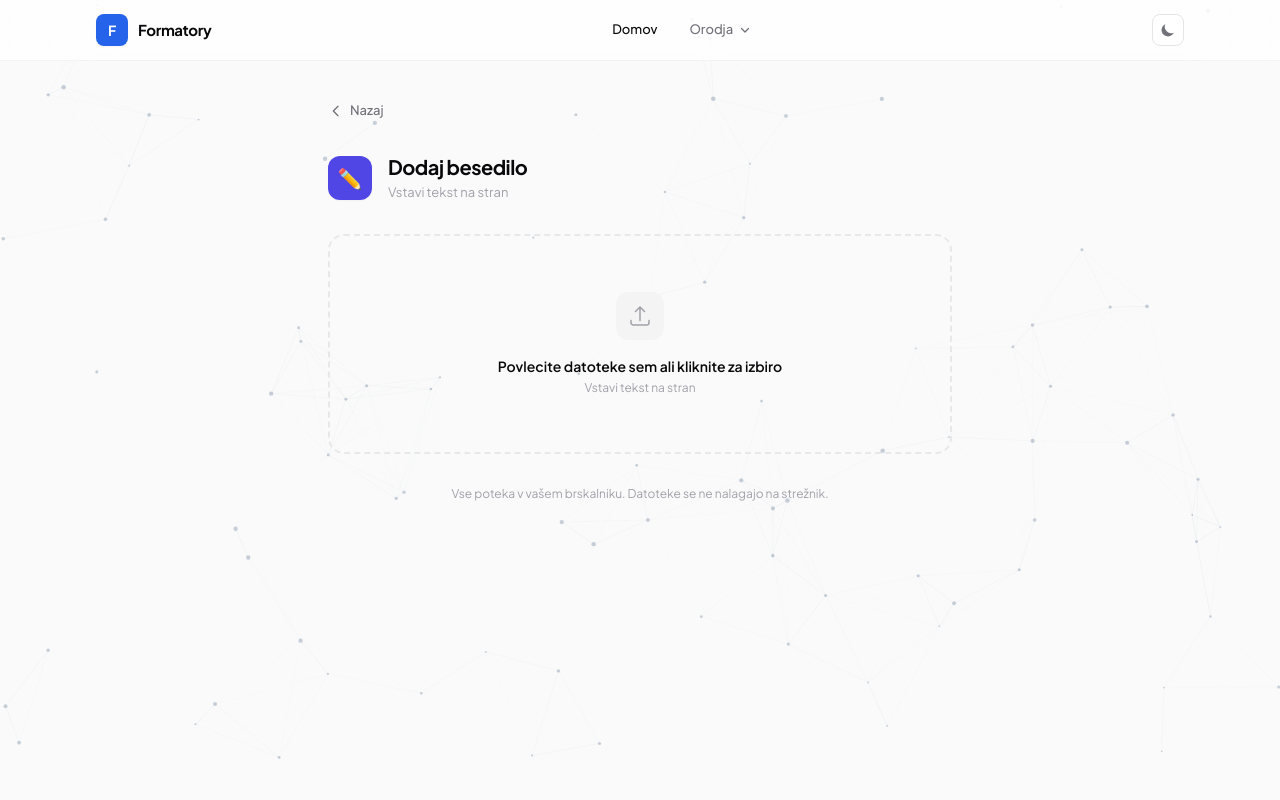
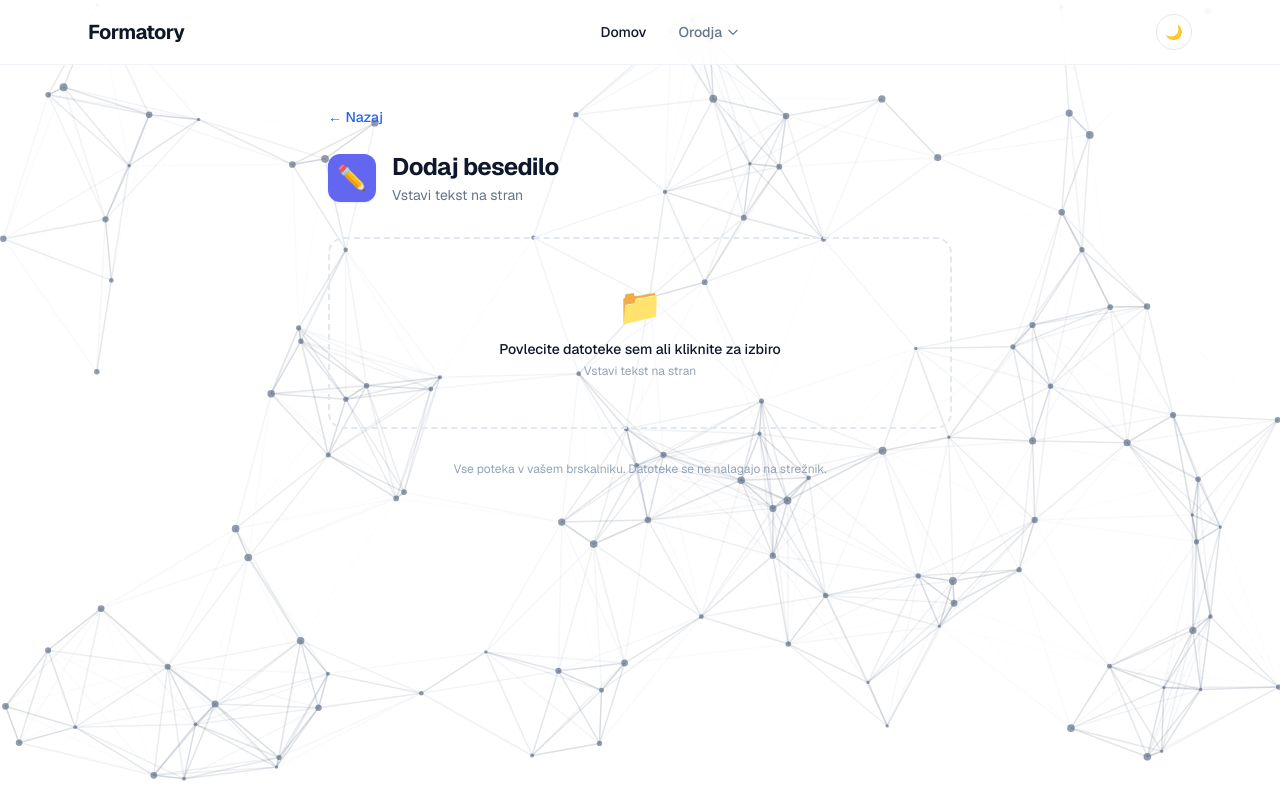
Before and after one commit to DaliborLegen/formatory, a Next.js app: page /orodje/add_text in a window 1280 px wide. Built offline with nearby package versions, Linux system fonts and the light colour scheme.

Commit message:
Revert "Redesign UI with frontend-design skill — refined typography, layout, animations"
This reverts commit 168179193c72c8d23ed3e0f2b463b28b136f0501.

```diff
--- a/src/app/globals.css
+++ b/src/app/globals.css
@@ -1,48 +1,43 @@
 @import "tailwindcss";
 
 :root {
-  --bg: #FAFAFA;
-  --bg2: #F4F4F5;
+  --bg: #FFFFFF;
+  --bg2: #F7F8FA;
   --surface: #FFFFFF;
-  --surface-hover: #FAFAFA;
-  --text: #09090B;
-  --text2: #71717A;
-  --text3: #A1A1AA;
+  --surface-hover: #F5F7FA;
+  --text: #0F172A;
+  --text2: #64748B;
+  --text3: #94A3B8;
   --accent: #2563EB;
   --accent-hover: #1D4ED8;
-  --accent-soft: #EFF6FF;
-  --accent2: #059669;
-  --red: #DC2626;
-  --orange: #EA580C;
-  --purple: #7C3AED;
-  --pink: #DB2777;
-  --teal: #0891B2;
-  --indigo: #4F46E5;
-  --yellow: #CA8A04;
-  --mint: #0D9488;
-  --brown: #92400E;
-  --border: #E4E4E7;
-  --divider: #F4F4F5;
+  --accent2: #10B981;
+  --red: #EF4444;
+  --orange: #F97316;
+  --purple: #8B5CF6;
+  --pink: #EC4899;
+  --teal: #06B6D4;
+  --indigo: #6366F1;
+  --yellow: #EAB308;
+  --mint: #14B8A6;
+  --brown: #A16207;
+  --border: #E2E8F0;
+  --divider: #F1F5F9;
   --bar: #FFFFFF;
-
-  --shadow-xs: 0 1px 2px rgba(0,0,0,0.04);
-  --shadow: 0 1px 3px rgba(0,0,0,0.06), 0 1px 2px rgba(0,0,0,0.04);
-  --shadow-md: 0 4px 12px rgba(0,0,0,0.06), 0 1px 3px rgba(0,0,0,0.04);
-  --shadow-lg: 0 12px 40px rgba(0,0,0,0.08), 0 4px 12px rgba(0,0,0,0.04);
-  --shadow-xl: 0 20px 60px rgba(0,0,0,0.1), 0 8px 20px rgba(0,0,0,0.04);
+  --shadow: 0 1px 3px rgba(15, 23, 42, 0.06), 0 1px 2px rgba(15, 23, 42, 0.04);
+  --shadow-md: 0 4px 6px -1px rgba(15, 23, 42, 0.07), 0 2px 4px -2px rgba(15, 23, 42, 0.05);
+  --shadow-lg: 0 10px 25px -3px rgba(15, 23, 42, 0.08), 0 4px 6px -4px rgba(15, 23, 42, 0.04);
 }
 
 .dark {
-  --bg: #09090B;
-  --bg2: #18181B;
-  --surface: #18181B;
-  --surface-hover: #27272A;
-  --text: #FAFAFA;
-  --text2: #A1A1AA;
-  --text3: #52525B;
+  --bg: #0B0F1A;
+  --bg2: #111827;
+  --surface: #1E293B;
+  --surface-hover: #334155;
+  --text: #F1F5F9;
+  --text2: #94A3B8;
+  --text3: #475569;
   --accent: #3B82F6;
   --accent-hover: #60A5FA;
-  --accent-soft: #172554;
   --accent2: #34D399;
   --red: #F87171;
   --orange: #FB923C;
@@ -53,15 +48,12 @@
   --yellow: #FACC15;
   --mint: #2DD4BF;
   --brown: #D97706;
-  --border: #27272A;
-  --divider: #18181B;
-  --bar: #09090B;
-
-  --shadow-xs: 0 1px 2px rgba(0,0,0,0.3);
-  --shadow: 0 1px 3px rgba(0,0,0,0.4), 0 1px 2px rgba(0,0,0,0.3);
-  --shadow-md: 0 4px 12px rgba(0,0,0,0.4), 0 1px 3px rgba(0,0,0,0.3);
-  --shadow-lg: 0 12px 40px rgba(0,0,0,0.5), 0 4px 12px rgba(0,0,0,0.3);
-  --shadow-xl: 0 20px 60px rgba(0,0,0,0.6), 0 8px 20px rgba(0,0,0,0.3);
+  --border: #1E293B;
+  --divider: #1E293B;
+  --bar: #0F172A;
+  --shadow: 0 1px 3px rgba(0, 0, 0, 0.3), 0 1px 2px rgba(0, 0, 0, 0.2);
+  --shadow-md: 0 4px 6px -1px rgba(0, 0, 0, 0.3), 0 2px 4px -2px rgba(0, 0, 0, 0.2);
+  --shadow-lg: 0 10px 25px -3px rgba(0, 0, 0, 0.4), 0 4px 6px -4px rgba(0, 0, 0, 0.2);
 }
 
 @theme inline {
@@ -74,7 +66,6 @@
   --color-txt3: var(--text3);
   --color-accent: var(--accent);
   --color-accent-hover: var(--accent-hover);
-  --color-accent-soft: var(--accent-soft);
   --color-accent2: var(--accent2);
   --color-red: var(--red);
   --color-orange: var(--orange);
@@ -88,13 +79,11 @@
   --color-border: var(--border);
   --color-divider: var(--divider);
   --color-bar: var(--bar);
-  --font-sans: var(--font-jakarta);
-  --font-display: var(--font-display);
-  --shadow-xs: var(--shadow-xs);
+  --font-sans: var(--font-geist-sans);
+  --font-mono: var(--font-geist-mono);
   --shadow-sm: var(--shadow);
   --shadow-md: var(--shadow-md);
   --shadow-lg: var(--shadow-lg);
-  --shadow-xl: var(--shadow-xl);
 }
 
 body {
@@ -108,43 +97,21 @@ body {
   scrollbar-color: var(--border) transparent;
 }
 
-/* Staggered entrance animation */
-@keyframes fadeUp {
-  from { opacity: 0; transform: translateY(16px); }
-  to { opacity: 1; transform: translateY(0); }
+/* Subtle grid pattern background */
+.bg-grid {
+  background-image:
+    linear-gradient(to right, var(--divider) 1px, transparent 1px),
+    linear-gradient(to bottom, var(--divider) 1px, transparent 1px);
+  background-size: 60px 60px;
 }
 
-.animate-fade-up {
-  animation: fadeUp 0.5s ease-out both;
+/* Decorative gradient blob */
+.blob-accent {
+  position: absolute;
+  width: 500px;
+  height: 500px;
+  border-radius: 50%;
+  background: radial-gradient(circle, var(--accent) 0%, transparent 70%);
+  opacity: 0.04;
+  pointer-events: none;
 }
-
-/* Smooth card hover lift */
-@keyframes shimmer {
-  0% { background-position: -200% 0; }
-  100% { background-position: 200% 0; }
-}
-
-/* Pill badge styling */
-.badge {
-  display: inline-flex;
-  align-items: center;
-  gap: 4px;
-  padding: 4px 10px;
-  border-radius: 9999px;
-  font-size: 11px;
-  font-weight: 600;
-  letter-spacing: 0.02em;
-}
-
-/* Section divider with accent */
-.section-bar::before {
-  content: '';
-  position: absolute;
-  left: 0;
-  top: 50%;
-  transform: translateY(-50%);
-  width: 3px;
-  height: 16px;
-  border-radius: 3px;
-  background: var(--accent);
-}
--- a/src/app/layout.tsx
+++ b/src/app/layout.tsx
@@ -1,36 +1,18 @@
 import type { Metadata } from "next";
-import { Plus_Jakarta_Sans, Instrument_Serif } from "next/font/google";
+import { Geist } from "next/font/google";
 import "./globals.css";
 
-const jakarta = Plus_Jakarta_Sans({
-  subsets: ["latin"],
-  variable: "--font-jakarta",
-  display: "swap",
-});
-
-const instrument = Instrument_Serif({
-  subsets: ["latin"],
-  weight: "400",
-  variable: "--font-display",
-  display: "swap",
-});
+const geist = Geist({ subsets: ["latin"], variable: "--font-geist-sans" });
 
 export const metadata: Metadata = {
   title: "Formatory — Pretvori vse na enem mestu",
-  description:
-    "Brezplacno spletno orodje za pretvorbo dokumentov, slik in videov. PDF, Word, Excel, slike, video — vse na enem mestu.",
+  description: "Brezplacno spletno orodje za pretvorbo dokumentov, slik in videov. PDF, Word, Excel, slike, video — vse na enem mestu.",
 };
 
 export default function RootLayout({ children }: { children: React.ReactNode }) {
   return (
-    <html
-      lang="sl"
-      className={`${jakarta.variable} ${instrument.variable} h-full`}
-      suppressHydrationWarning
-    >
-      <body className="min-h-full flex flex-col bg-bg text-txt antialiased">
-        {children}
-      </body>
+    <html lang="sl" className={`${geist.variable} h-full`} suppressHydrationWarning>
+      <body className="min-h-full flex flex-col bg-bg text-txt antialiased">{children}</body>
     </html>
   );
 }
--- a/src/app/orodje/[id]/ToolPageClient.tsx
+++ b/src/app/orodje/[id]/ToolPageClient.tsx
@@ -505,17 +505,16 @@ export default function ToolPageClient({ tool }: { tool: Tool }) {
   return (
     <div>
       {/* Back + title */}
-      <Link href="/" className="inline-flex items-center gap-1.5 text-[13px] font-medium text-txt2 hover:text-accent mb-8 transition-colors">
-        <svg className="w-4 h-4" fill="none" stroke="currentColor" strokeWidth={2} viewBox="0 0 24 24"><path strokeLinecap="round" strokeLinejoin="round" d="M15 19l-7-7 7-7"/></svg>
-        Nazaj
+      <Link href="/" className="text-accent text-sm mb-6 inline-flex items-center gap-1.5 hover:underline font-medium">
+        ← Nazaj
       </Link>
       <div className="flex items-center gap-4 mb-8">
-        <span className={`w-11 h-11 ${tool.color} rounded-xl flex items-center justify-center text-white text-xl shadow-xs`}>
+        <span className={`w-12 h-12 ${tool.color} rounded-xl flex items-center justify-center text-white text-2xl shadow-sm`}>
           {tool.icon}
         </span>
         <div>
-          <h1 className="text-xl font-bold text-txt tracking-tight">{tool.title}</h1>
-          <p className="text-[13px] text-txt3 mt-0.5">{tool.sub}</p>
+          <h1 className="text-2xl font-bold text-txt tracking-tight">{tool.title}</h1>
+          <p className="text-sm text-txt2 mt-0.5">{tool.sub}</p>
         </div>
       </div>
 
@@ -526,12 +525,10 @@ export default function ToolPageClient({ tool }: { tool: Tool }) {
             onDrop={onDrop}
             onDragOver={(e) => e.preventDefault()}
             onClick={() => inputRef.current?.click()}
-            className="border-2 border-dashed border-border/80 rounded-2xl p-10 sm:p-14 text-center cursor-pointer hover:border-accent/40 hover:bg-accent-soft/30 transition-all duration-200 group"
+            className="border-2 border-dashed border-border rounded-2xl p-12 text-center cursor-pointer hover:border-accent/50 hover:bg-surface/80 transition-all duration-200"
           >
-            <div className="w-12 h-12 rounded-xl bg-bg2 group-hover:bg-accent-soft flex items-center justify-center mx-auto mb-4 transition-colors">
-              <svg className="w-6 h-6 text-txt3 group-hover:text-accent transition-colors" fill="none" stroke="currentColor" strokeWidth={1.5} viewBox="0 0 24 24"><path strokeLinecap="round" strokeLinejoin="round" d="M3 16.5v2.25A2.25 2.25 0 005.25 21h13.5A2.25 2.25 0 0021 18.75V16.5m-13.5-9L12 3m0 0l4.5 4.5M12 3v13.5"/></svg>
-            </div>
-            <p className="text-sm font-semibold text-txt mb-1">
+            <p className="text-4xl mb-3">📁</p>
+            <p className="text-sm font-medium text-txt mb-1">
               Povlecite datoteke sem ali kliknite za izbiro
             </p>
             <p className="text-xs text-txt3">{tool.sub}</p>
--- a/src/components/Header.tsx
+++ b/src/components/Header.tsx
@@ -19,53 +19,36 @@ export default function Header() {
   }, []);
 
   return (
-    <header className="sticky top-0 z-50 bg-bar/70 backdrop-blur-2xl border-b border-border/40">
-      <div className="max-w-6xl mx-auto flex items-center justify-between px-6 lg:px-8 h-[60px]">
-        <Link href="/" className="flex items-center gap-2.5 group">
-          <div className="w-8 h-8 rounded-lg bg-accent flex items-center justify-center shadow-xs">
-            <span className="text-white text-sm font-bold">F</span>
-          </div>
-          <span className="text-[15px] font-bold text-txt tracking-tight">
+    <header className="sticky top-0 z-50 bg-bar/80 backdrop-blur-xl border-b border-border/50">
+      <div className="max-w-6xl mx-auto flex items-center justify-between px-6 h-16">
+        <Link href="/" className="text-xl font-bold text-txt tracking-tight">
           Formatory
-          </span>
         </Link>
-
-        <nav className="hidden sm:flex items-center gap-1">
-          <Link
-            href="/"
-            className="px-3.5 py-2 text-[13px] font-medium text-txt hover:text-accent rounded-lg hover:bg-accent-soft transition-all duration-150"
-          >
+        <nav className="hidden sm:flex items-center gap-8">
+          <Link href="/" className="text-sm font-medium text-txt hover:text-accent transition-colors">
             Domov
           </Link>
           <div ref={menuRef} className="relative">
             <button
               onClick={() => setOpen(!open)}
-              className={`px-3.5 py-2 text-[13px] font-medium rounded-lg flex items-center gap-1.5 transition-all duration-150 ${
-                open
-                  ? "text-accent bg-accent-soft"
-                  : "text-txt2 hover:text-txt hover:bg-accent-soft"
-              }`}
+              className="text-sm font-medium text-txt2 hover:text-accent transition-colors flex items-center gap-1"
             >
               Orodja
               <svg
-                className={`w-3 h-3 transition-transform duration-200 ${open ? "rotate-180" : ""}`}
+                className={`w-3.5 h-3.5 transition-transform duration-200 ${open ? "rotate-180" : ""}`}
                 fill="none"
                 stroke="currentColor"
-                strokeWidth={2.5}
                 viewBox="0 0 24 24"
               >
-                <path strokeLinecap="round" strokeLinejoin="round" d="M19 9l-7 7-7-7" />
+                <path strokeLinecap="round" strokeLinejoin="round" strokeWidth={2} d="M19 9l-7 7-7-7" />
               </svg>
             </button>
 
             {open && (
-              <div className="absolute top-full right-0 mt-2 w-[320px] bg-surface border border-border rounded-2xl shadow-xl overflow-hidden animate-fade-up"
-                style={{ animationDuration: "0.2s" }}
-              >
-                <div className="max-h-[70vh] overflow-y-auto py-2">
+              <div className="absolute top-full left-1/2 -translate-x-1/2 mt-3 w-72 bg-surface border border-border rounded-xl shadow-lg overflow-hidden">
                 {TOOLS.map((section) => (
                   <div key={section.section}>
-                      <p className="text-[10px] font-bold text-txt3 uppercase tracking-[0.1em] px-4 pt-3 pb-1.5">
+                    <p className="text-[10px] font-semibold text-txt3 uppercase tracking-widest px-4 pt-3 pb-1">
                       {section.section}
                     </p>
                     {section.items.map((tool) => (
@@ -73,26 +56,26 @@ export default function Header() {
                         key={tool.id}
                         href={`/orodje/${tool.id}`}
                         onClick={() => setOpen(false)}
-                          className="flex items-center gap-3 mx-2 px-3 py-2 rounded-xl hover:bg-bg2 transition-colors duration-100"
+                        className="flex items-center gap-3 px-4 py-2.5 hover:bg-surface-hover transition-colors"
                       >
-                          <span className={`w-8 h-8 ${tool.color} rounded-lg flex items-center justify-center text-white text-sm shrink-0`}>
+                        <span className={`w-7 h-7 ${tool.color} rounded-lg flex items-center justify-center text-white text-xs shrink-0`}>
                           {tool.icon}
                         </span>
-                          <div className="min-w-0">
-                            <p className="text-[13px] font-medium text-txt leading-tight">{tool.title}</p>
-                            <p className="text-[11px] text-txt3 leading-tight mt-0.5">{tool.sub}</p>
+                        <div>
+                          <p className="text-sm font-medium text-txt">{tool.title}</p>
+                          <p className="text-[11px] text-txt3">{tool.sub}</p>
                         </div>
                       </Link>
                     ))}
                   </div>
                 ))}
               </div>
-              </div>
             )}
           </div>
         </nav>
-
+        <div className="flex items-center gap-3">
           <ThemeToggle />
+        </div>
       </div>
     </header>
   );
--- a/src/components/ParticleBackground.tsx
+++ b/src/components/ParticleBackground.tsx
@@ -12,6 +12,7 @@ interface Particle {
 export default function ParticleBackground() {
   const canvasRef = useRef<HTMLCanvasElement>(null);
   const mouseRef = useRef({ x: -9999, y: -9999 });
+  const particlesRef = useRef<Particle[]>([]);
   const rafRef = useRef<number>(0);
 
   useEffect(() => {
@@ -19,86 +20,86 @@ export default function ParticleBackground() {
     if (!canvas) return;
     const ctx = canvas.getContext("2d")!;
 
-    const PARTICLE_COUNT = 90;
-    const CONNECTION_DIST = 160;
-    const MOUSE_RADIUS = 220;
+    const PARTICLE_COUNT = 120;
+    const CONNECTION_DIST = 180;
+    const MOUSE_RADIUS = 250;
 
     function resize() {
-      const dpr = window.devicePixelRatio || 1;
-      canvas!.width = window.innerWidth * dpr;
-      canvas!.height = window.innerHeight * dpr;
-      canvas!.style.width = window.innerWidth + "px";
-      canvas!.style.height = window.innerHeight + "px";
-      ctx.scale(dpr, dpr);
+      canvas!.width = window.innerWidth;
+      canvas!.height = window.innerHeight;
     }
     resize();
     window.addEventListener("resize", resize);
 
+    // Init particles
     const particles: Particle[] = [];
     for (let i = 0; i < PARTICLE_COUNT; i++) {
       particles.push({
-        x: Math.random() * window.innerWidth,
-        y: Math.random() * window.innerHeight,
-        vx: (Math.random() - 0.5) * 0.3,
-        vy: (Math.random() - 0.5) * 0.3,
-        radius: Math.random() * 1.5 + 0.8,
+        x: Math.random() * canvas.width,
+        y: Math.random() * canvas.height,
+        vx: (Math.random() - 0.5) * 0.5,
+        vy: (Math.random() - 0.5) * 0.5,
+        radius: Math.random() * 2.5 + 1.5,
       });
     }
+    particlesRef.current = particles;
 
-    function getColors() {
-      const isDark = document.documentElement.classList.contains("dark");
-      return {
-        particle: isDark ? "100, 140, 255" : "148, 163, 184",
-        line: isDark ? "80, 120, 240" : "148, 163, 184",
-        mouse: isDark ? "59, 130, 246" : "37, 99, 235",
-      };
+    function getColor() {
+      return document.documentElement.classList.contains("dark")
+        ? "120, 160, 255"
+        : "100, 116, 139";
     }
 
     function animate() {
-      ctx.clearRect(0, 0, window.innerWidth, window.innerHeight);
-      const colors = getColors();
+      ctx.clearRect(0, 0, canvas!.width, canvas!.height);
+      const rgb = getColor();
       const mx = mouseRef.current.x;
       const my = mouseRef.current.y;
 
       for (const p of particles) {
+        // Mouse repulsion
         const dmx = p.x - mx;
         const dmy = p.y - my;
         const distMouse = Math.sqrt(dmx * dmx + dmy * dmy);
         if (distMouse < MOUSE_RADIUS) {
           const force = (MOUSE_RADIUS - distMouse) / MOUSE_RADIUS;
-          p.vx += (dmx / distMouse) * force * 0.08;
-          p.vy += (dmy / distMouse) * force * 0.08;
+          p.vx += (dmx / distMouse) * force * 0.15;
+          p.vy += (dmy / distMouse) * force * 0.15;
         }
 
-        p.vx *= 0.995;
-        p.vy *= 0.995;
+        // Damping
+        p.vx *= 0.99;
+        p.vy *= 0.99;
+
         p.x += p.vx;
         p.y += p.vy;
 
-        if (p.x < 0) p.x = window.innerWidth;
-        if (p.x > window.innerWidth) p.x = 0;
-        if (p.y < 0) p.y = window.innerHeight;
-        if (p.y > window.innerHeight) p.y = 0;
+        // Wrap edges
+        if (p.x < 0) p.x = canvas!.width;
+        if (p.x > canvas!.width) p.x = 0;
+        if (p.y < 0) p.y = canvas!.height;
+        if (p.y > canvas!.height) p.y = 0;
 
+        // Draw particle
         ctx.beginPath();
         ctx.arc(p.x, p.y, p.radius, 0, Math.PI * 2);
-        ctx.fillStyle = `rgba(${colors.particle}, 0.5)`;
+        ctx.fillStyle = `rgba(${rgb}, 0.7)`;
         ctx.fill();
       }
 
-      // Connections
+      // Draw connections
       for (let i = 0; i < particles.length; i++) {
         for (let j = i + 1; j < particles.length; j++) {
           const dx = particles[i].x - particles[j].x;
           const dy = particles[i].y - particles[j].y;
           const dist = Math.sqrt(dx * dx + dy * dy);
           if (dist < CONNECTION_DIST) {
-            const opacity = (1 - dist / CONNECTION_DIST) * 0.12;
+            const opacity = (1 - dist / CONNECTION_DIST) * 0.35;
             ctx.beginPath();
             ctx.moveTo(particles[i].x, particles[i].y);
             ctx.lineTo(particles[j].x, particles[j].y);
-            ctx.strokeStyle = `rgba(${colors.line}, ${opacity})`;
-            ctx.lineWidth = 0.8;
+            ctx.strokeStyle = `rgba(${rgb}, ${opacity})`;
+            ctx.lineWidth = 1.5;
             ctx.stroke();
           }
         }
@@ -110,12 +111,12 @@ export default function ParticleBackground() {
         const dy = p.y - my;
         const dist = Math.sqrt(dx * dx + dy * dy);
         if (dist < MOUSE_RADIUS) {
-          const opacity = (1 - dist / MOUSE_RADIUS) * 0.3;
+          const opacity = (1 - dist / MOUSE_RADIUS) * 0.5;
           ctx.beginPath();
           ctx.moveTo(p.x, p.y);
           ctx.lineTo(mx, my);
-          ctx.strokeStyle = `rgba(${colors.mouse}, ${opacity})`;
-          ctx.lineWidth = 1;
+          ctx.strokeStyle = `rgba(37, 99, 235, ${opacity})`;
+          ctx.lineWidth = 2;
           ctx.stroke();
         }
       }
@@ -147,6 +148,7 @@ export default function ParticleBackground() {
     <canvas
       ref={canvasRef}
       className="fixed inset-0 pointer-events-none z-0"
+      style={{ width: "100%", height: "100%" }}
     />
   );
 }
--- a/src/components/ThemeToggle.tsx
+++ b/src/components/ThemeToggle.tsx
@@ -6,10 +6,7 @@ export default function ThemeToggle() {
 
   useEffect(() => {
     const stored = localStorage.getItem("theme");
-    if (
-      stored === "dark" ||
-      (!stored && window.matchMedia("(prefers-color-scheme: dark)").matches)
-    ) {
+    if (stored === "dark" || (!stored && window.matchMedia("(prefers-color-scheme: dark)").matches)) {
       setDark(true);
       document.documentElement.classList.add("dark");
     }
@@ -27,18 +24,10 @@ export default function ThemeToggle() {
   return (
     <button
       onClick={toggle}
-      className="w-8 h-8 rounded-lg border border-border hover:border-accent/30 bg-surface hover:bg-accent-soft flex items-center justify-center transition-all duration-150 text-sm"
+      className="w-9 h-9 rounded-full border border-border hover:border-accent/40 bg-surface hover:bg-surface-hover flex items-center justify-center transition-all duration-200 text-sm"
       aria-label="Preklopi temo"
     >
-      {dark ? (
-        <svg className="w-4 h-4 text-yellow" fill="currentColor" viewBox="0 0 20 20">
-          <path fillRule="evenodd" d="M10 2a1 1 0 011 1v1a1 1 0 11-2 0V3a1 1 0 011-1zm4 8a4 4 0 11-8 0 4 4 0 018 0zm-.464 4.95l.707.707a1 1 0 001.414-1.414l-.707-.707a1 1 0 00-1.414 1.414zm2.12-10.607a1 1 0 010 1.414l-.706.707a1 1 0 11-1.414-1.414l.707-.707a1 1 0 011.414 0zM17 11a1 1 0 100-2h-1a1 1 0 100 2h1zm-7 4a1 1 0 011 1v1a1 1 0 11-2 0v-1a1 1 0 011-1zM5.05 6.464A1 1 0 106.465 5.05l-.708-.707a1 1 0 00-1.414 1.414l.707.707zm1.414 8.486l-.707.707a1 1 0 01-1.414-1.414l.707-.707a1 1 0 011.414 1.414zM4 11a1 1 0 100-2H3a1 1 0 000 2h1z" clipRule="evenodd" />
-        </svg>
-      ) : (
-        <svg className="w-4 h-4 text-txt2" fill="currentColor" viewBox="0 0 20 20">
-          <path d="M17.293 13.293A8 8 0 016.707 2.707a8.001 8.001 0 1010.586 10.586z" />
-        </svg>
-      )}
+      {dark ? "☀️" : "🌙"}
     </button>
   );
 }
```
Also changed, not shown: src/app/page.tsx (+31 -70 lines), src/components/ToolCard.tsx (+5 -20 lines). Lines whose indentation alone changed are shown as unchanged.
